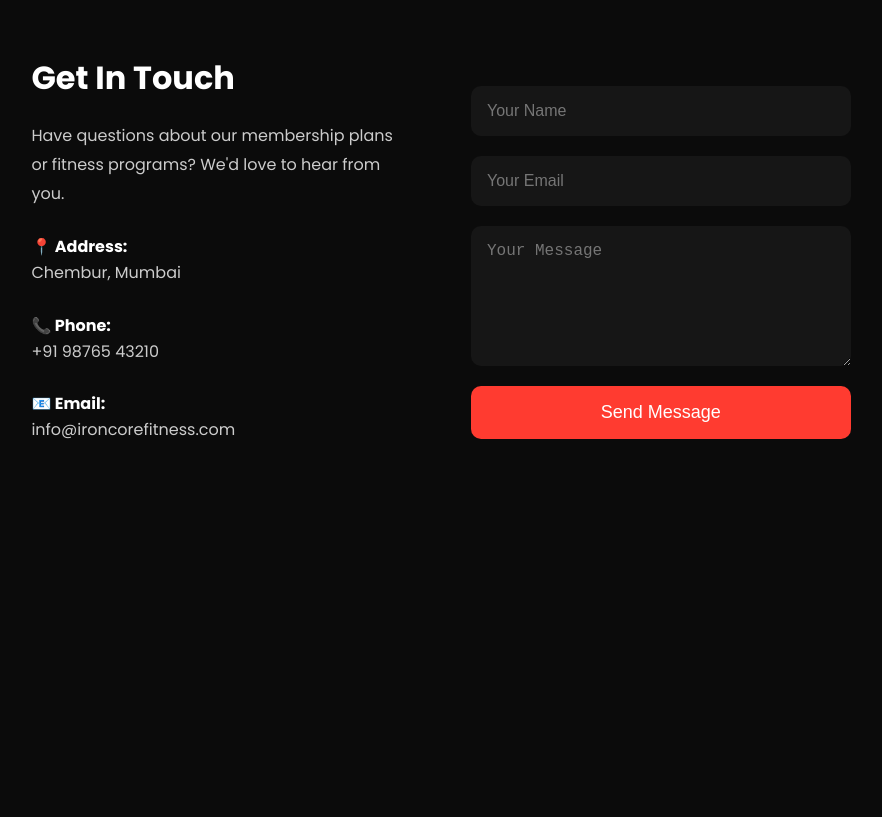
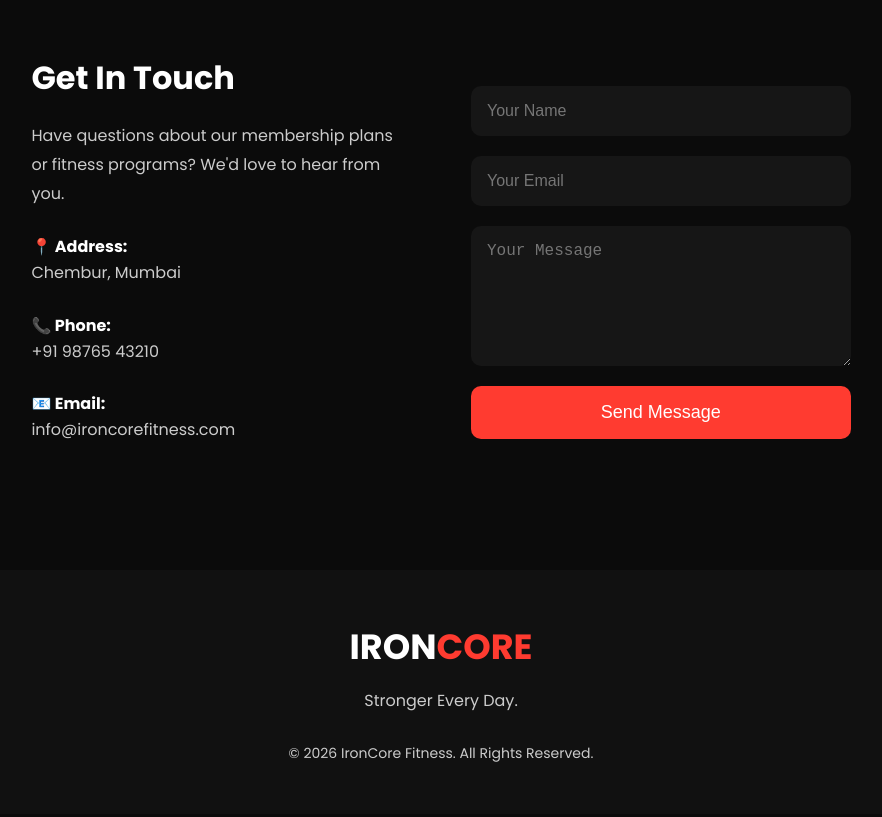
Before and after one commit to sandhiyasingaravelu64-commits/Fitzone-gym, a plain HTML site: page index.html in a window 1280 px wide. Shown: the part 4438-5255 px from the top of the page, without its empty margins (199-1081 px from the left). Before the commit the page ends 5108 px from the top, so only its background shows below. Drawn offline with Linux system fonts and the light colour scheme.

Commit message:
Update index.html

```diff
--- a/index.html
+++ b/index.html
@@ -410,6 +410,21 @@ Workout plans designed specifically for your body.
     </div>
 
 </section>
+<!-- ================= FOOTER ================= -->
+
+<footer>
+
+    <h2>IRON<span>CORE</span></h2>
+
+    <p>
+        Stronger Every Day.
+    </p>
+
+    <p class="copyright">
+        © 2026 IronCore Fitness. All Rights Reserved.
+    </p>
+
+</footer>
 </body>
 
 </html>
```
